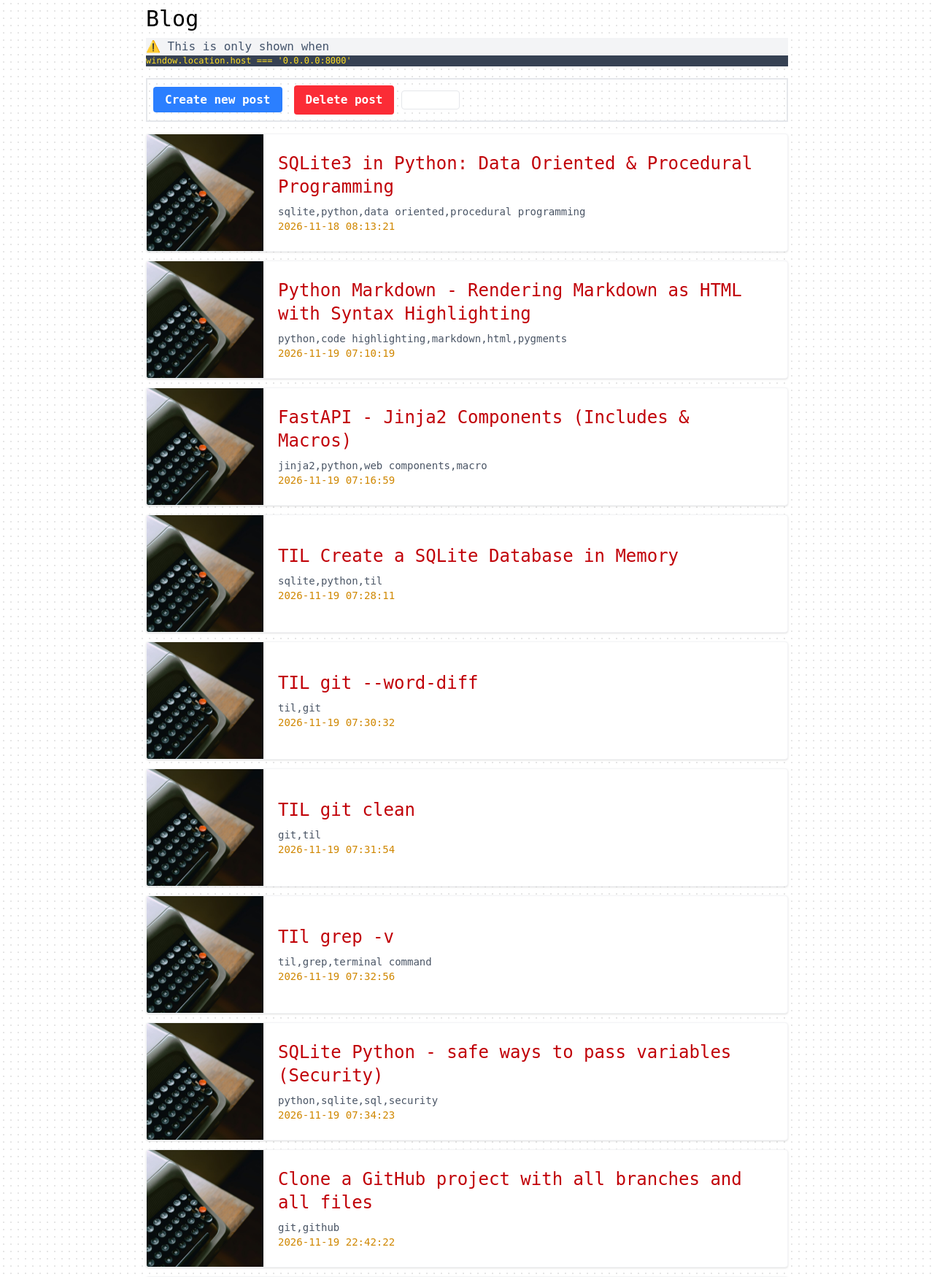
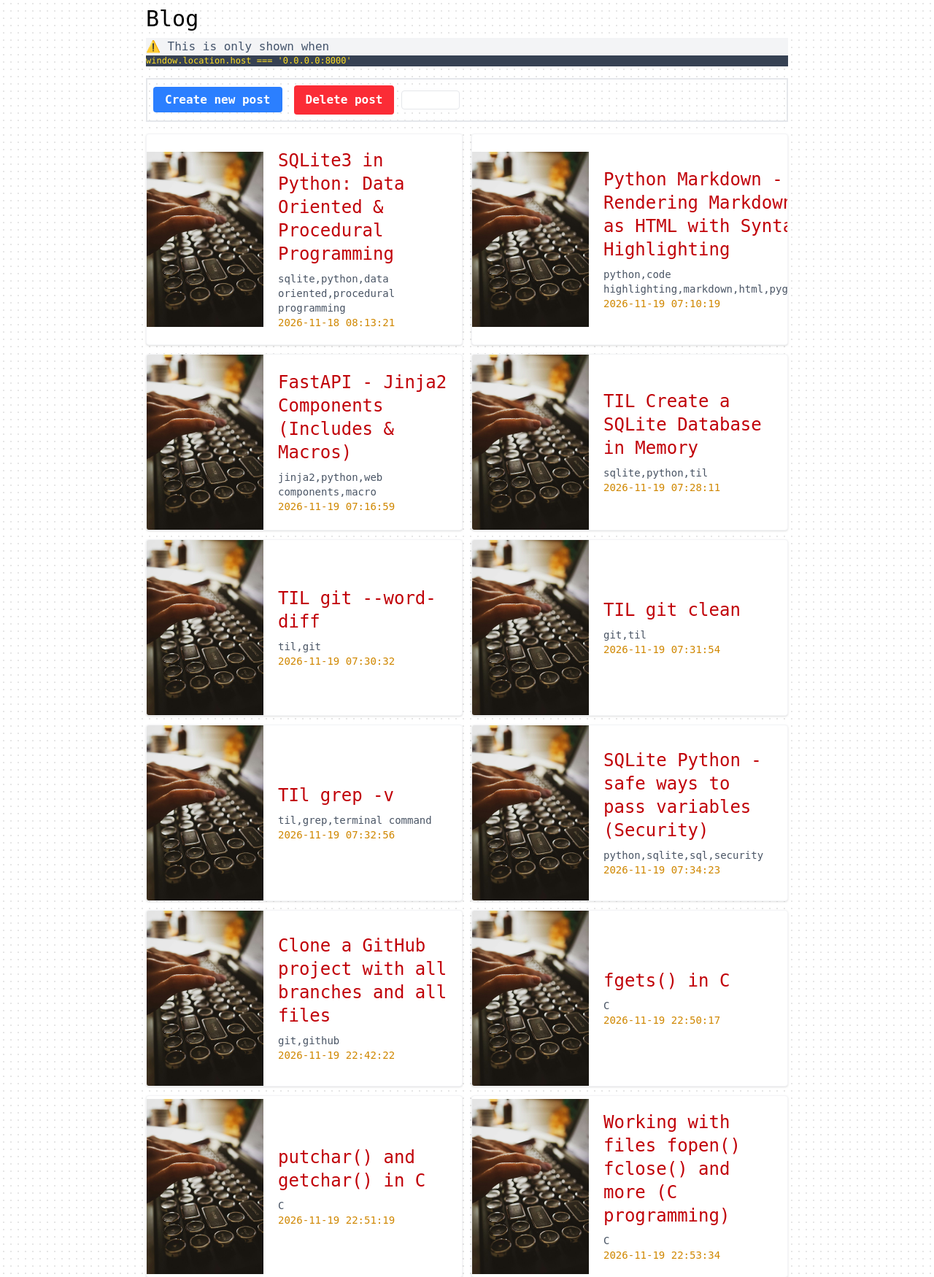
Before and after one commit to GeroZayas/Gero-Website-2026, a FastAPI app: page /blog in a window 1280 px wide. Shown: the part 50-1800 px from the top of the page at 73% size. Run offline with FastAPI, Linux system fonts and the light colour scheme; data comes from the database, SQL or seed files in the repository; parts of the project's set-up code (start-up, migrations or seed data) failed here and were passed over; some libraries are stand-ins or nearby versions; some web fonts are replaced.

Commit message:
feat: styling of blog post cards

```diff
--- a/templates/blog.html
+++ b/templates/blog.html
@@ -9,11 +9,11 @@ blog_post_card %}
 
 {% include "create_delete_post.html" %}
 
-<div class="flex flex-col gap-3">
+<div class="grid grid-cols-1 lg:grid-cols-2 gap-3">
     {% for post in blog_posts %}
 
     {{blog_post_card(post["id"], post["title"], post["tags"],
-    "static/images/aleksandr-zaitsev-Crl1DzTGzDU-unsplash.jpg", post["created_at"])}}
+    "static/images/heather-kShjMv-1tD8-unsplash.jpg", post["created_at"])}}
 
     {% endfor %}
 </div>
--- a/templates/jinja_components/blog_post_card.html
+++ b/templates/jinja_components/blog_post_card.html
@@ -8,7 +8,7 @@
       <img
         src="{{picture}}"
         alt="Card image"
-        class="aspect-square object-cover object-center transition-transform duration-300 hover:scale-105"
+        class="object-cover object-center transition-transform duration-300 hover:scale-105"
       />
     </a>
   </div>
```
Also changed, not shown: static/images/heather-kShjMv-1tD8-unsplash.jpg (added).
